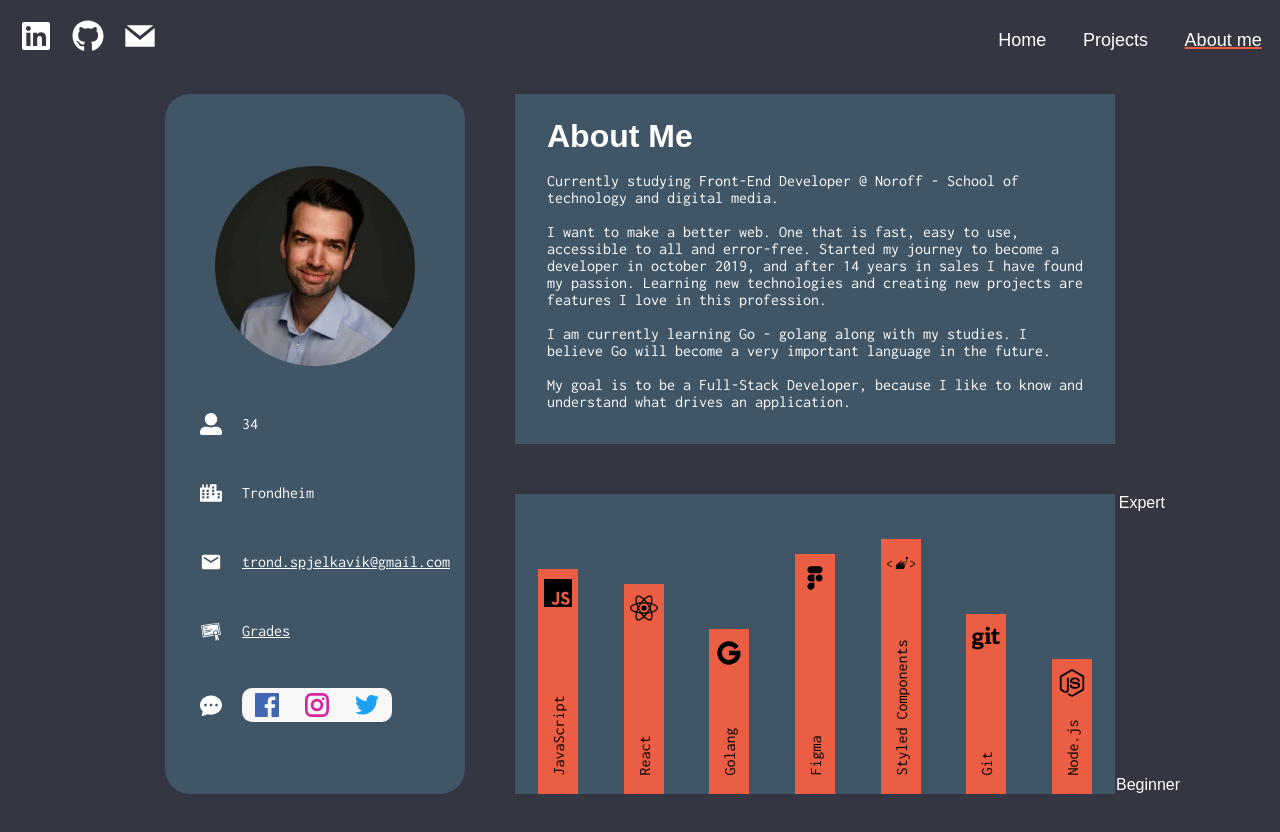
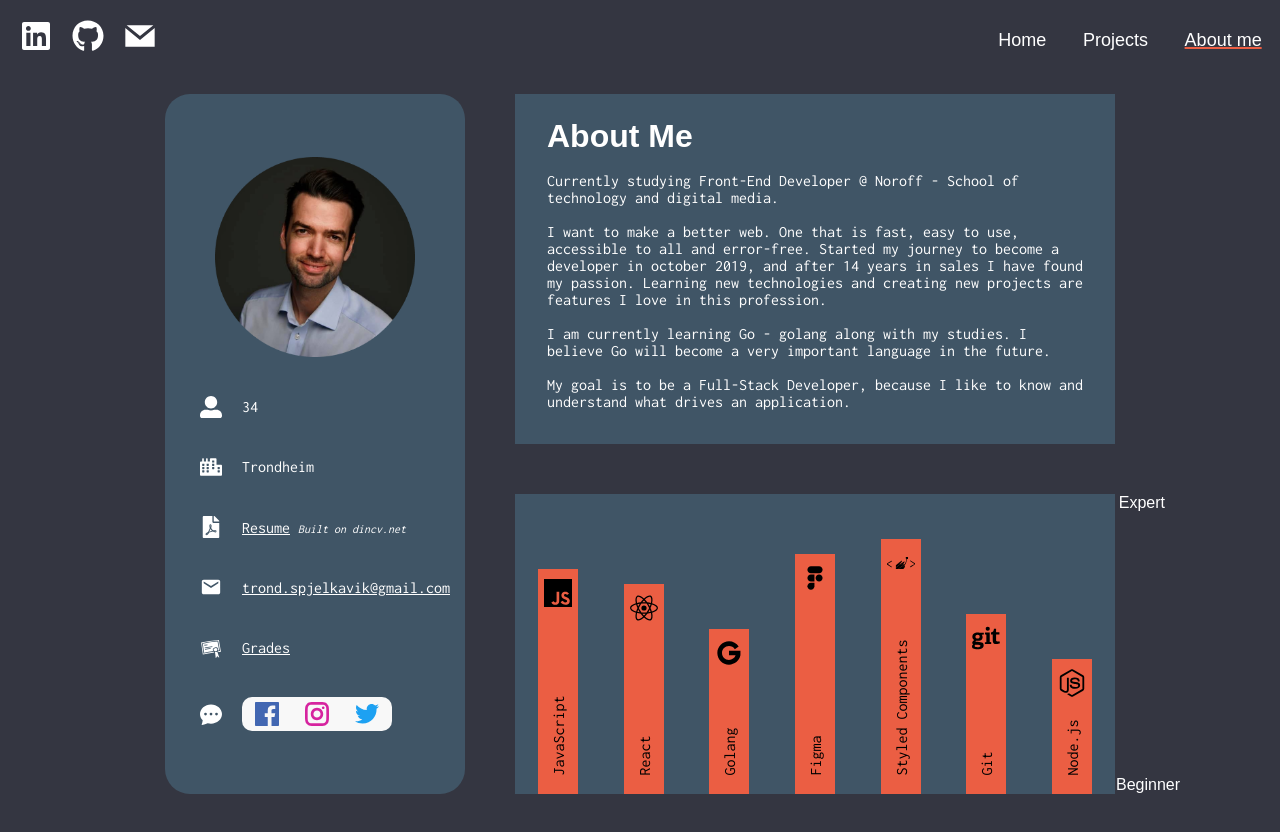
Before and after one commit to TrondSpjelkavik/portfolio-newest, a Next.js app: page /about-me in a window 1280 px wide. Shown: the top 832 px of the page. Built offline with nearby package versions, Linux system fonts and the light colour scheme; a web font is replaced by a local one.

Commit message:
Added resume on about

```diff
--- a/components/About/About.js
+++ b/components/About/About.js
@@ -13,7 +13,7 @@ const Container = styled.div`
   margin: 0 auto;
   @media (max-width: 1090px) {
     flex-direction: column;
-    height: 1600px !important;
+    height: 1700px !important;
     justify-content: center;
   }
   @media (max-height: 888px) {
--- a/components/About/Profile.js
+++ b/components/About/Profile.js
@@ -1,7 +1,7 @@
 import Image from "next/image";
 
 import { GrTwitter, GrFacebook, GrInstagram } from "react-icons/gr";
-import { FaCity, FaUserAlt } from "react-icons/fa";
+import { FaCity, FaUserAlt, FaFilePdf } from "react-icons/fa";
 import { MdEmail } from "react-icons/md";
 import { GiEngagementRing, GiDiploma } from "react-icons/gi";
 import { BsChatDotsFill } from "react-icons/bs";
@@ -17,7 +17,7 @@ const ProfileBox = styled.aside`
   align-items: center;
   justify-content: center;
   @media (max-width: 1090px) {
-    height: 450px;
+    height: 550px;
     width: 500px;
     border-radius: 0px;
   }
@@ -41,7 +41,7 @@ const ProfileInfo = styled.div`
   justify-content: space-evenly;
   color: white;
   @media (max-width: 1090px) {
-    height: 450px;
+    height: 550px;
   }
 `;
 
@@ -100,6 +100,24 @@ function Profile() {
           <ContactInfo>
             <FaCity />
             <ContactContent>Trondheim</ContactContent>
+          </ContactInfo>
+          <ContactInfo>
+            <FaFilePdf />
+            <ContactContent>
+              {" "}
+              <a
+                href="https://t-dev.no/resume/Trond_CV_Pro.pdf"
+                style={{ textDecoration: "underline" }}
+              >
+                Resume
+              </a>{" "}
+              <a
+                href="https://www.dincv.net/"
+                style={{ fontStyle: "italic", fontSize: "12px" }}
+              >
+                Built on dincv.net
+              </a>
+            </ContactContent>
           </ContactInfo>
           {/* <ContactInfo>
             <GiEngagementRing />
```
